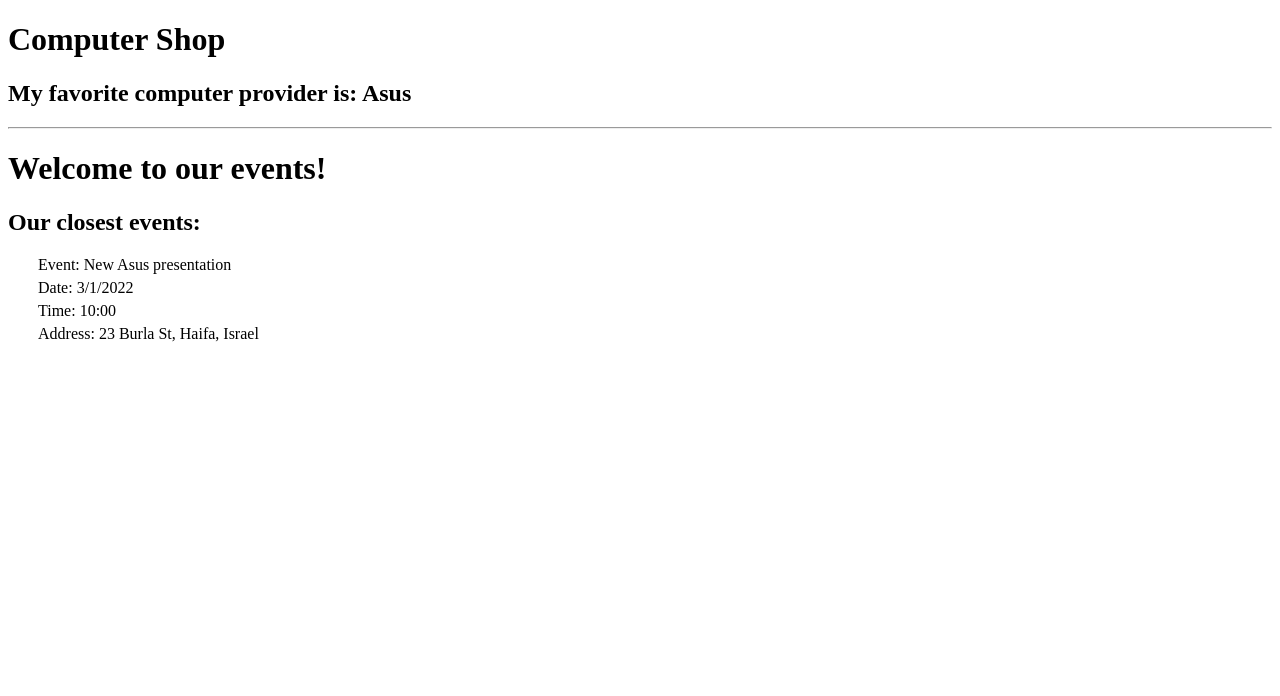
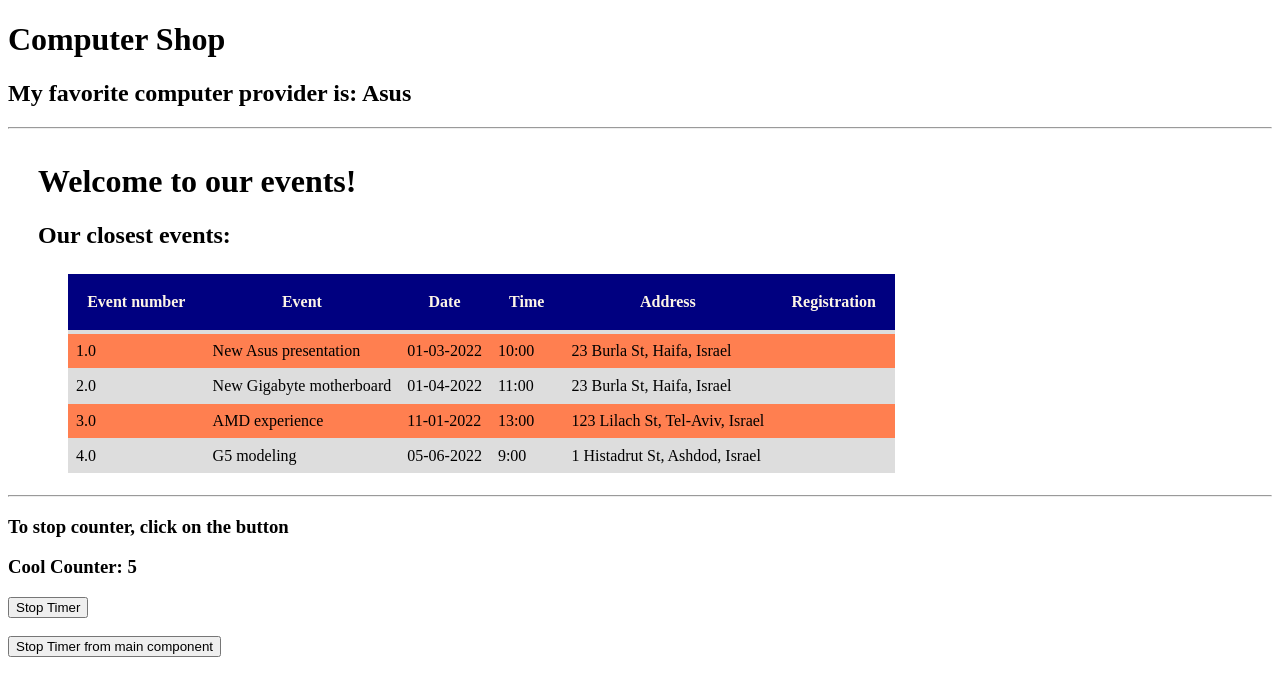
Before and after one commit to alexpitronot/computer-shop, an Angular app: page / in a window 1280 px wide. Shown: the top 696 px of the page. Built offline with nearby package versions, Linux system fonts and the light colour scheme.

Commit message:
5.1.22 End Lesson

```diff
--- a/src/app/app.component.html
+++ b/src/app/app.component.html
@@ -1,3 +1,7 @@
 <h1>{{title}}</h1>
   <h2>My favorite computer provider is: {{compProvider}}</h2>
   <app-event-details></app-event-details>
+  <hr>
+  <app-counter #countermain></app-counter>
+  <br><br>
+  <button (click)="countermain.stopTimer()">Stop Timer from main component</button>
--- a/src/app/app.module.ts
+++ b/src/app/app.module.ts
@@ -5,12 +5,14 @@
 import { AppComponent } from './app.component';
 import { EventDetailsComponent } from './event-details/event-details.component';
 import { EventAddressComponent } from './event-address/event-address.component';
+import { CounterComponent } from './counter/counter.component';
 
 @NgModule({
   declarations: [
     AppComponent,
     EventDetailsComponent,
-    EventAddressComponent
+    EventAddressComponent,
+    CounterComponent
   ],
   imports: [
     BrowserModule,
--- /dev/null
+++ b/src/app/counter/counter.component.html
@@ -0,0 +1,9 @@
+<div *ngIf="stopped; else elseBlock">
+    <h1>Congratulations!</h1>
+    <h3>You stopped the counter component!</h3>
+</div>
+<ng-template #elseBlock><h3>To stop counter, click on the button</h3></ng-template>
+
+<h3>Cool Counter: {{counter}}</h3>
+
+<button (click)="stopTimer()">Stop Timer</button>
--- /dev/null
+++ b/src/app/counter/counter.component.ts
@@ -0,0 +1,24 @@
+import { Component, OnInit } from '@angular/core';
+
+@Component({
+  selector: 'app-counter',
+  templateUrl: './counter.component.html',
+  styleUrls: ['./counter.component.css']
+})
+export class CounterComponent implements OnInit {
+
+  constructor() { }
+
+  stopped = false
+  counter = 0
+  intervalId: any
+
+  ngOnInit() {
+    this.intervalId = setInterval(() => {this.counter++}, 1000)
+  }
+
+  stopTimer() {
+    clearInterval(this.intervalId)
+    this.stopped = true
+  }
+}
--- a/src/app/event-address/event-address.component.html
+++ b/src/app/event-address/event-address.component.html
@@ -1 +1 @@
-{{address.street}}, {{address.city}}, {{address.country}}
+{{address?.street}}, {{address?.city}}, {{address?.country}}
--- a/src/app/event-details/event-details.component.css
+++ b/src/app/event-details/event-details.component.css
@@ -1,3 +1,29 @@
 .events {
-    margin:5px 30px;
+    background-color: coral;
+    padding: 5px;
 }
+
+.outer {
+    display: inline-block;
+    margin: 5px 30px;
+}
+
+table {
+    border-collapse: collapse;
+}
+
+td {
+    padding: 0.5em;
+    border-top: 0.1em solid #ddd;
+    text-align: left;
+}
+
+th {
+    margin: 1em;
+    padding: 1.2em;
+    background-color: navy;
+    color:oldlace;
+    border-bottom: 0.3em solid #ddd;
+}
+
+tr:nth-child(even){background-color: #dddddd;}
--- a/src/app/event-details/event-details.component.html
+++ b/src/app/event-details/event-details.component.html
@@ -1,17 +1,28 @@
 <hr>
+<div class="outer">
 <div>
     <h1>Welcome to our events!</h1>
        <h2>Our closest events:</h2>
-       <div class="events">
-       Event: {{event.name}}
-       </div>
-       <div class="events">
-       Date: {{event.date}}
-       </div>
-       <div class="events">
-       Time: {{event.time}}
-       </div>
-       <div class="events">
-       Address: <app-event-address [address]="event.location"></app-event-address>
-       </div>
+       <table class="outer">
+        <thead>
+          <tr class="events">
+            <th>Event number</th>
+            <th>Event</th>
+            <th>Date</th>
+            <th>Time</th>
+            <th>Address</th>
+            <th>Registration</th>
+          </tr>
+        </thead>
+        <tbody>
+          <tr *ngFor="let event of events; let i=index;" class="events">
+            <td>{{i+1 | number:'1.1-2'}}</td>
+            <td>{{event.name}}</td>
+            <td>{{event.date | date:'dd-MM-yyy'}} </td>
+            <td>{{event.time}}</td>
+            <td><app-event-address [address]="event.location"></app-event-address></td>
+            <td></td>
+          </tr>
+        </tbody>
+      </table>
 </div>
--- a/src/app/event-details/event-details.component.ts
+++ b/src/app/event-details/event-details.component.ts
@@ -12,12 +12,12 @@
   ngOnInit(): void {
   }
 
-  event = {name: 'New Asus presentation', date: '3/1/2022', time: '10:00', location: {street: '23 Burla St', city: 'Haifa', country: 'Israel'}}
+  event = {name: 'New Asus presentation', date: '3/2/2022', time: '10:00', location: {street: '23 Burla St', city: 'Haifa', country: 'Israel'}}
 
   events = [
-    {name: 'New Asus presentation', date: '3/1/2022', time: '10:00', location: {street: '23 Burla St', city: 'Haifa', country: 'Israel', registration : true}},
-    {name: 'New Gigabyte motherboard', date: '4/1/2022', time: '11:00', location: {street: '23 Burla St', city: 'Haifa', country: 'Israel', registration : false}},
-    {name: 'AMD experience', date: '1/11/2022', time: '13:00', location: {street: '123 Lilach St', city: 'Tel-Aviv', country: 'Israel', registration : false}},
-    {name: 'G5 modeling', date: '6/5/2022', time: '9:00', location: {street: '1 Histadrut St', city: 'Ashdod', country: 'Israel', registration : true}}
+    {name: 'New Asus presentation', date: '3/1/2022', time: '10:00', location: {street: '23 Burla St', city: 'Haifa', country: 'Israel'}, registration : true},
+    {name: 'New Gigabyte motherboard', date: '4/1/2022', time: '11:00', location: {street: '23 Burla St', city: 'Haifa', country: 'Israel'}, registration : false},
+    {name: 'AMD experience', date: '1/11/2022', time: '13:00', location: {street: '123 Lilach St', city: 'Tel-Aviv', country: 'Israel'}, registration : false},
+    {name: 'G5 modeling', date: '6/5/2022', time: '9:00', location: {street: '1 Histadrut St', city: 'Ashdod', country: 'Israel'}, registration : true}
   ]
 }
```
Also changed, not shown: src/app/counter/counter.component.css (added), 1 other file (tests, documents, lock files or other folders).
